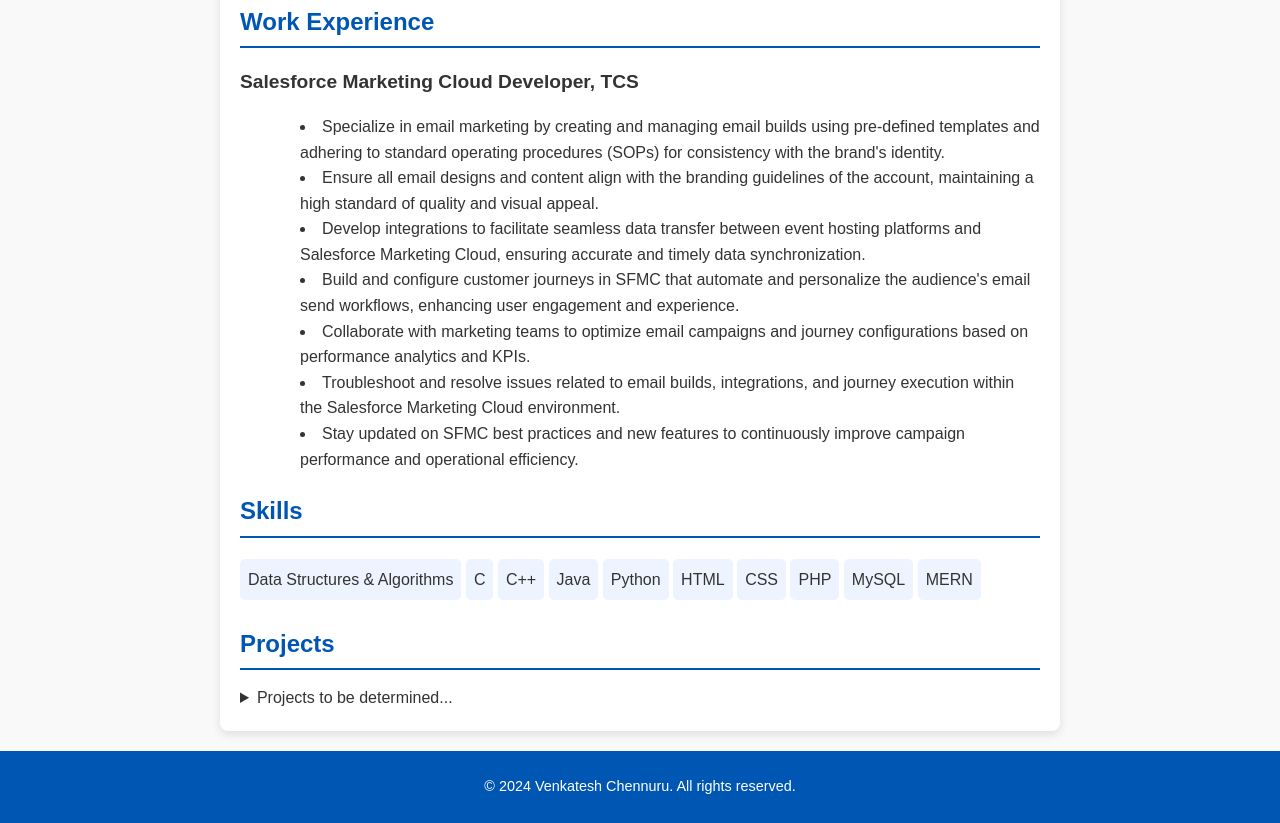
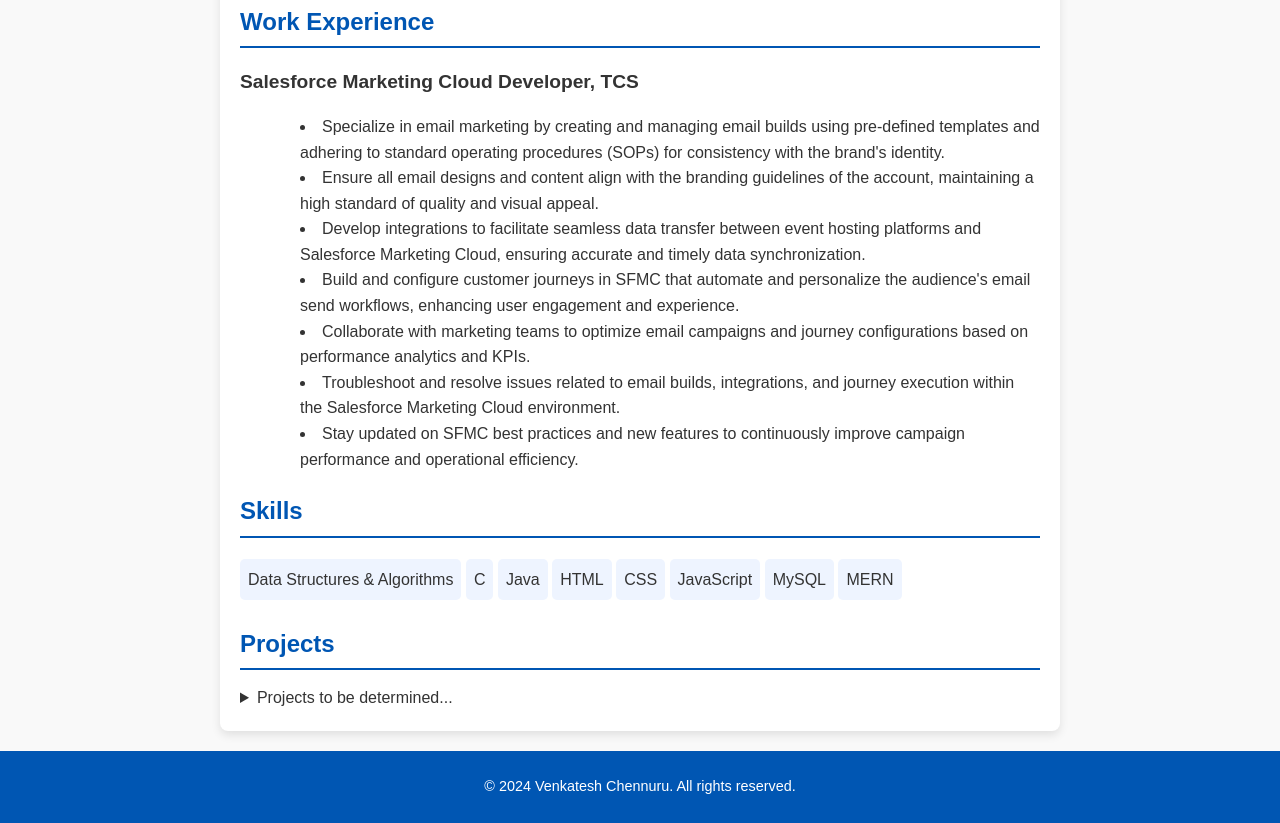
Before and after one commit to vchennuru20/resume-project, a plain HTML site: page index.html in a window 1280 px wide. Shown: the part 951-1774 px from the top of the page. Drawn offline with Linux system fonts and the light colour scheme.

Commit message:
Update index.html

```diff
--- a/index.html
+++ b/index.html
@@ -92,12 +92,10 @@
         <ul>
           <li>Data Structures & Algorithms</li>
           <li>C</li>
-          <li>C++</li>
           <li>Java</li>
-          <li>Python</li>
           <li>HTML</li>
           <li>CSS</li>
-          <li>PHP</li>
+          <li>JavaScript</li>
           <li>MySQL</li>
           <li>MERN</li>
         </ul>
```
